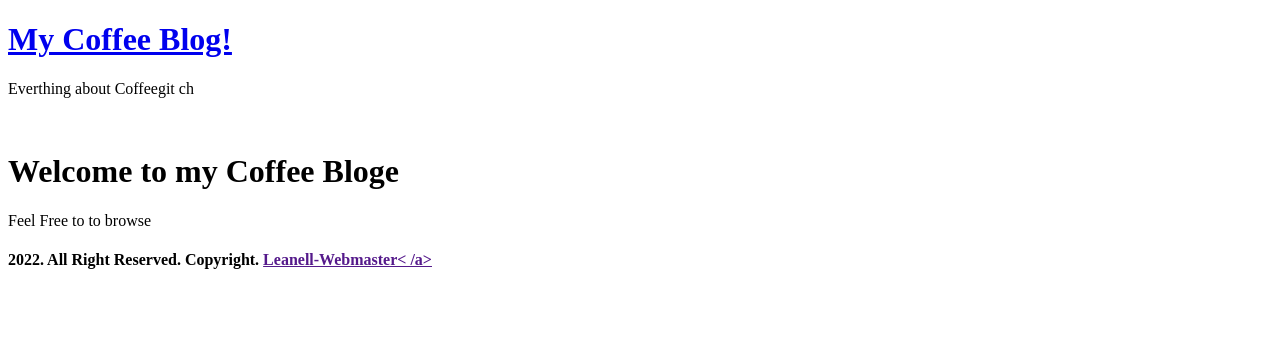
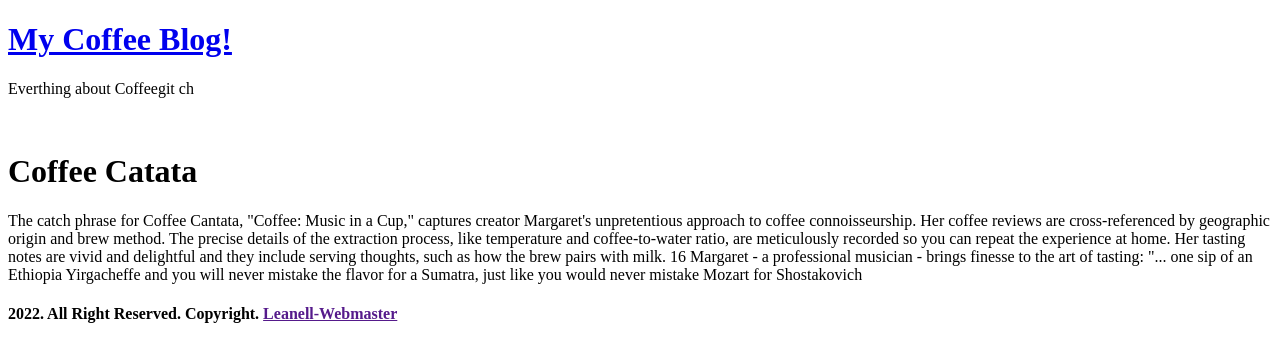
Before and after one commit to LeanellSaclet/MyBlogSite, a plain HTML site: page index.html in a window 1280 px wide. Drawn offline with Linux system fonts and the light colour scheme.

Commit message:
first content added

```diff
--- a/index.html
+++ b/index.html
@@ -11,10 +11,13 @@
 	<br />
 
 
-	<h1>  Welcome to my Coffee Bloge </h1>
-	<p> Feel Free to to browse </p>
+	<h1> Coffee Catata </h1>
+	<p> The catch phrase for Coffee Cantata, "Coffee: Music in a Cup," captures creator Margaret's unpretentious approach to coffee connoisseurship. Her coffee reviews are cross-referenced by geographic origin and brew method. The precise details of the extraction process, like temperature and coffee-to-water ratio, are meticulously recorded so you can repeat the experience at home. Her tasting notes are vivid and delightful and they include serving thoughts, such as how the brew pairs with milk.
 
-    <h4> 2022. All Right Reserved. Copyright. <a href="">  Leanell-Webmaster< /a> </h4>
+
+16 Margaret - a professional musician - brings finesse to the art of tasting: "... one sip of an Ethiopia Yirgacheffe and you will never mistake the flavor for a Sumatra, just like you would never mistake Mozart for Shostakovich </p>
+
+    <h4> 2022. All Right Reserved. Copyright. <a href="">  Leanell-Webmaster </a> </h4>
 
 </body>
 </html>
```
